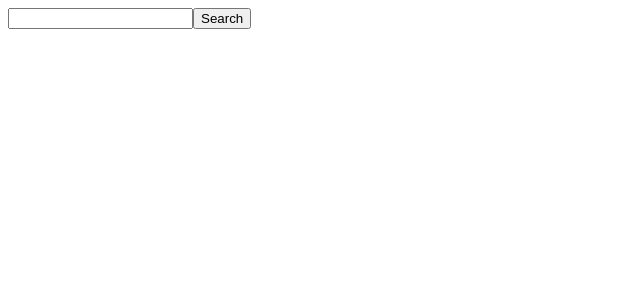
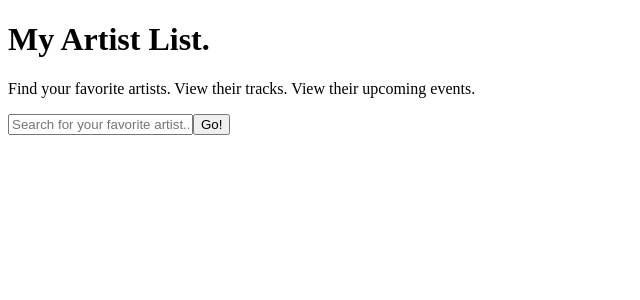
Before and after one commit to cdey/my-artist-list, a React app: page / in a window 1280 px wide. Shown: the top 300 px of the page, without its empty margins (0-640 px from the left). Built offline with nearby package versions, Linux system fonts and the light colour scheme; the HTML template or start-up script is replaced by a standard one.

Commit message:
Add basic styling

```diff
--- a/client/src/components/ArtistPage.jsx
+++ b/client/src/components/ArtistPage.jsx
@@ -13,25 +13,46 @@ export class ArtistPage extends React.Component {
   render() {
     console.log(this.props, "ARTIST INFO")
     return (
-      <div>
-        <div>
-        { this.props.artistInfo['artist_name'] }
+      <div className='container-fluid'>
+
+        <div className='col-md-6 col-md-offset-3'>
+          <SearchBar />
         </div>
-        <div>
-        <img src={ this.props.artistInfo.artist_url } />
-        </div>
+
+        <p></p>
+
+        <div className='container'>
+          <div className ="row">
+            <div className='col-md-6 col-md-offset-3'>
+              <div className ="thumbnail">
+                <img src={ this.props.artistInfo.artist_url } alt="..." className="img-rounded" />
+                <div className ="caption">
+                  <h3>{ this.props.artistInfo['artist_name'] }</h3>
                   <button onClick={ this.props.addToFavorites }>
                     Favorite
                   </button>
+                </div>
+              </div>
+            </div>
+          </div>
+        </div>
+
+        <div className='container'>
+          <div className="row">
+            <div className="col-md-6">
               <TrackList
                 tracks={ this.props.artistInfo.tracks }
               />
+            </div>
+            <div className="col-md-6">
               <ConcertList
                 concerts={ this.props.artistInfo.concerts }
               />
-        <div>
-          <Link to='/favorites'>Favorites</Link>
             </div>
+          </div>
+        </div>
+
+
       </div>
     )
   }
--- a/client/src/components/Concert.jsx
+++ b/client/src/components/Concert.jsx
@@ -2,12 +2,16 @@ import React from 'react';
 
 const Concert = ({ concert }) => {
   return (
-    <div>
-      { concert.tour_name }
-      { concert.event_date }
-      { concert.venue }
-      { concert.location }
+    <div className="media">
+      <div className="media-body">
+        <h4 className="media-heading">
+          { concert.tour_name }
+        </h4>
+        <h5>{ concert.venue + ' | ' + concert.location }</h5>
+        { concert.event_date }
+      </div>
     </div>
+
   )
 };
 
--- a/client/src/components/LandingPage.jsx
+++ b/client/src/components/LandingPage.jsx
@@ -8,7 +8,13 @@ export class LandingPage extends React.Component {
 
   render() {
     return (
-      <div>
+      <div className="cover-container">
+        <h1 className="cover-heading">My Artist List.</h1>
+        <p className="lead">
+          Find your favorite artists.
+          View their tracks.
+          View their upcoming events.
+        </p>
         <SearchBar />
       </div>
     )
--- a/client/src/components/SearchBar.jsx
+++ b/client/src/components/SearchBar.jsx
@@ -26,16 +26,23 @@ export class SearchBar extends React.Component {
 
   render() {
     return (
-      <div>
+      <div className='row'>
+        <div className="input-group">
           <input
+            type="text" className="form-control" placeholder="Search for your favorite artist..."
             value={ this.state.searchQuery }
             onChange={ this.handleSearchChange }>
           </input>
+          <span className="input-group-btn">
             <button
+              className="btn btn-default"
               name="submit"
-          onClick={ this.handleSubmit }>
-        Search
+              onClick={ this.handleSubmit }
+              type="button"
+            >Go!
             </button>
+          </span>
+        </div>
       </div>
     )
   }
--- a/client/src/components/Track.jsx
+++ b/client/src/components/Track.jsx
@@ -2,11 +2,15 @@ import React from 'react';
 
 const Track = ({ track }) => {
   return (
-    <div>
-      { track.track_name }
-      { track.album }
-      <img src={ track.track_url } />
-    </div>
+      <div className="media">
+        <div className="media-left">
+          <img className="media-object" src={ track.track_url } alt="..."/>
+        </div>
+        <div className="media-body">
+          <h4 className="media-heading">{ track.track_name }</h4>
+          { track.album }
+        </div>
+      </div>
   )
 };
 
```
Also changed, not shown: 4 other files (tests, documents, lock files or other folders). Lines whose indentation alone changed are shown as unchanged.
